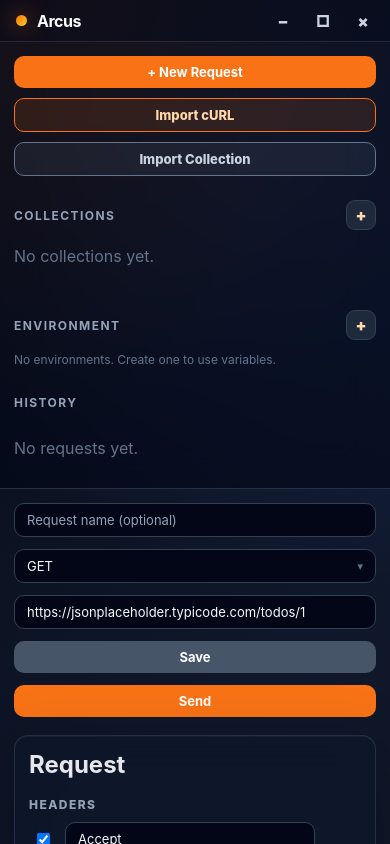
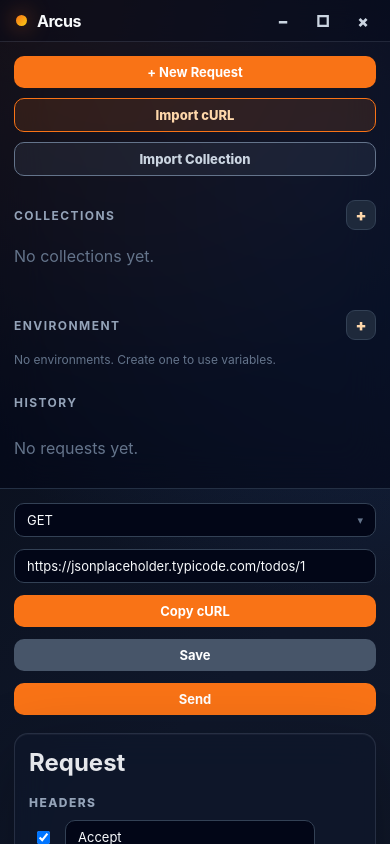
Before and after one commit to subekti404dev/arcus, a React (Vite) app: page / in a window 390 px wide. Shown: the top 844 px of the page. Built offline with nearby package versions, Linux system fonts and the light colour scheme.

Commit message:
fix: remove request name field from main UI, restore Copy cURL button
- Removed save-bar entirely — naming now only in save modal
- Copy cURL button restored to request bar
- Request bar now: Method | URL | Copy cURL | Save | Send (5 columns)

```diff
--- a/src/main.tsx
+++ b/src/main.tsx
@@ -701,10 +701,6 @@
       </aside>
 
       <section className="workspace">
-        <div className="save-bar">
-          <input value={requestName} onChange={(event) => setRequestName(event.target.value)} placeholder="Request name (optional)" />
-        </div>
-
         <div className="request-bar">
           <Dropdown
             value={method}
@@ -712,6 +708,7 @@
             options={methods.map((m) => ({ value: m, label: m }))}
           />
           <input value={url} onChange={(e) => setUrl(e.target.value)} placeholder="Enter request URL" />
+          <button onClick={copyAsCurl} disabled={!url.trim()} className="copy-curl-button">Copy cURL</button>
           <button onClick={openSaveModal} disabled={!url.trim()} className="save-request-button">Save</button>
           <button onClick={sendRequest} disabled={loading || !url.trim()}>{loading ? 'Sending...' : 'Send'}</button>
         </div>
--- a/src/styles.css
+++ b/src/styles.css
@@ -107,7 +107,7 @@
 
 .workspace { flex: 1; min-width: 0; padding: 24px; overflow: auto; }
 .save-bar { display: grid; grid-template-columns: 1fr; gap: 12px; margin-bottom: 12px; }
-.request-bar { display: grid; grid-template-columns: minmax(110px, 130px) minmax(0, 1fr) minmax(96px, 110px) minmax(96px, 110px); gap: 12px; margin-bottom: 18px; }
+.request-bar { display: grid; grid-template-columns: minmax(110px, 130px) minmax(0, 1fr) minmax(96px, 110px) minmax(86px, 100px) minmax(86px, 100px); gap: 12px; margin-bottom: 18px; }
 .save-bar select, .save-bar input, .request-bar select, .request-bar input, .body-actions select, .body-row input, .header-row input, textarea { border: 1px solid #334155; color: #f8fafc; background: #020617; border-radius: 10px; padding: 8px 12px; outline: none; font-size: 13px; }
 .save-bar button:not(.dropdown-trigger):not(.dropdown-option) { border: 0; color: white; background: #2563eb; padding: 8px 14px; border-radius: 10px; cursor: pointer; font-weight: 800; font-size: 13px; }
 .save-bar button:not(.dropdown-trigger):not(.dropdown-option):hover { background: #3b82f6; }
@@ -252,7 +252,7 @@
   .history-list { grid-template-columns: repeat(auto-fit, minmax(220px, 1fr)); }
   .workspace { padding: 18px; }
   .save-bar { grid-template-columns: 1fr; }
-  .request-bar { grid-template-columns: 110px 1fr 1fr 1fr; }
+  .request-bar { grid-template-columns: 110px 1fr 1fr 1fr 1fr; }
   .request-bar input { grid-column: 1 / -1; grid-row: 1; }
   .request-bar select, .request-bar .dropdown-container, .request-bar button { grid-row: 2; }
   .import-header { flex-direction: column; }
```
